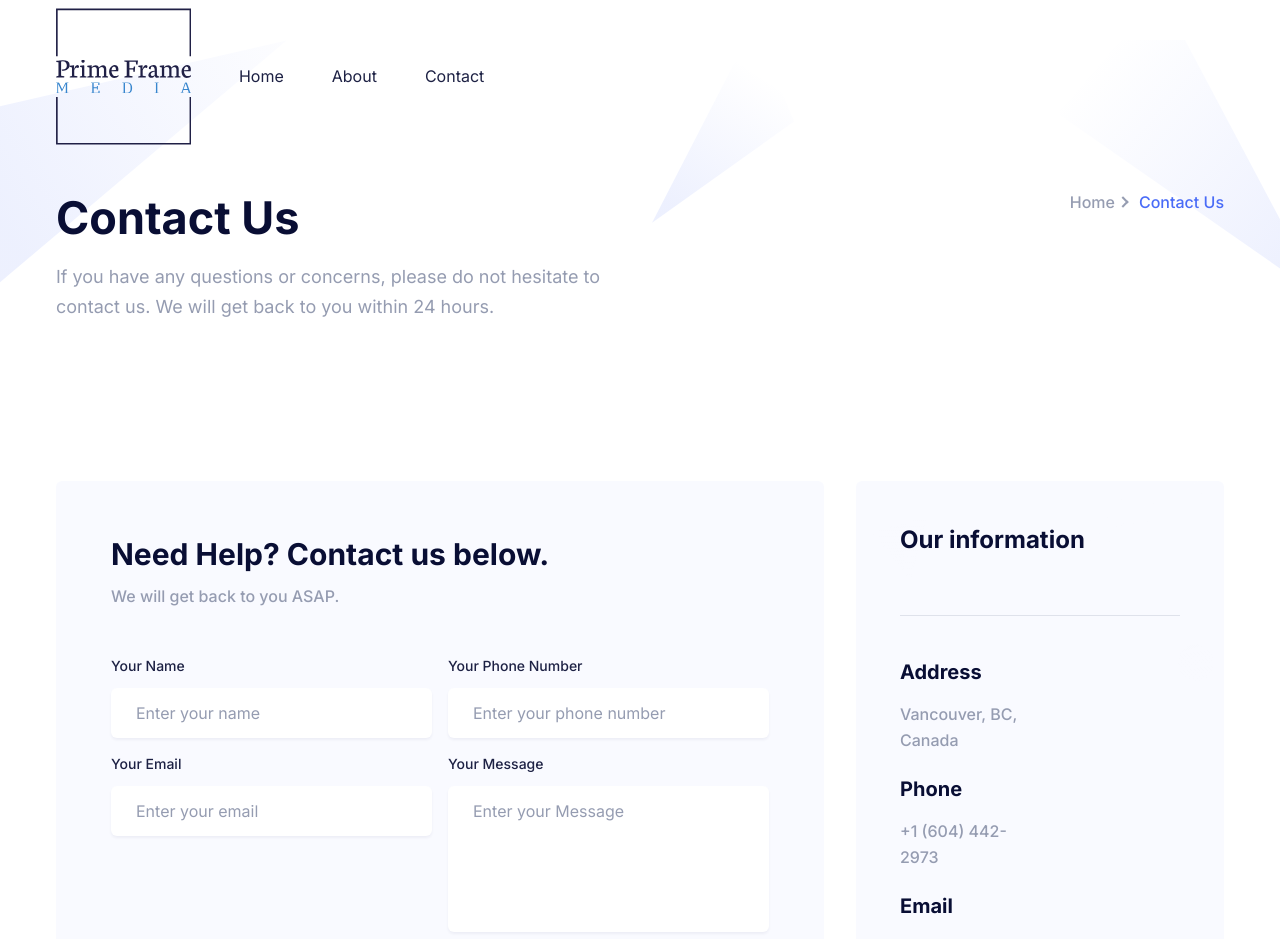
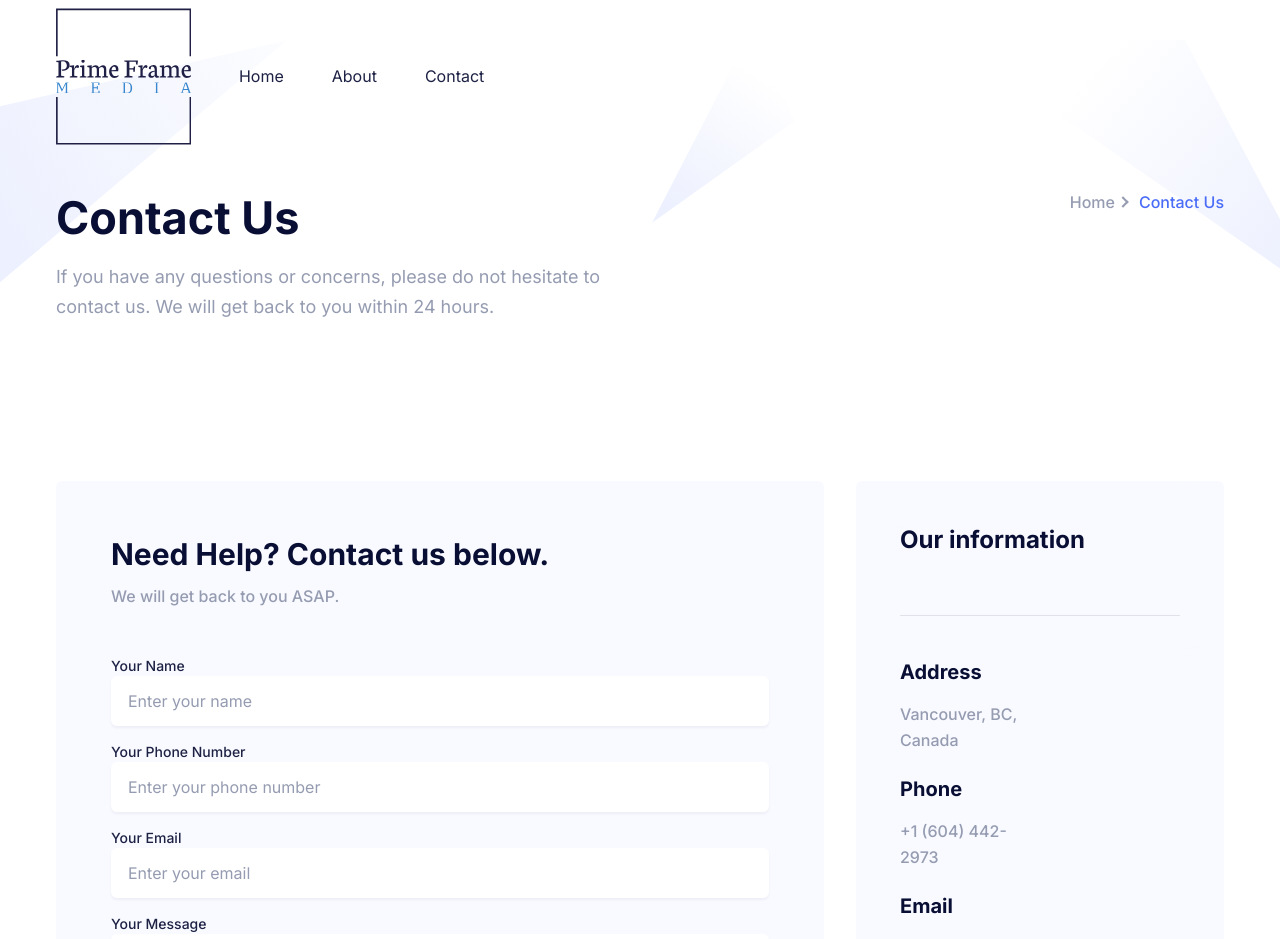
Before and after one commit to vasshorin/refav, a Next.js app: page /contact in a window 1280 px wide. Shown: the top 939 px of the page. Built offline with nearby package versions, Linux system fonts and the light colour scheme.

Commit message:
Make form resposinve

```diff
--- a/components/Contact/index.tsx
+++ b/components/Contact/index.tsx
@@ -14,8 +14,6 @@ const Contact = () => {
   const emailServiceId = process.env.EMAIL_SERVICE_ID;
   const emailTemplateId = process.env.EMAIL_TEMPLATE_ID;
   const emailUserId = process.env.EMAIL_USER_ID;
-
-
 
   const sendEmail = async (e) => {
     e.preventDefault();
@@ -45,12 +43,12 @@ const Contact = () => {
   };
 
   return (
-    <section id="contact" className="overflow-hidden py-16 md:py-20 lg:py-28">
+    <section id="contact" className="py-16 md:py-20 lg:py-28">
       <div className="container">
         <div className="-mx-4 flex flex-wrap">
           <div className="w-full px-4 lg:w-7/12 xl:w-8/12">
             <div
-              className="wow fadeInUp mb-12 rounded-md bg-primary/[3%] py-11 px-8 dark:bg-dark sm:p-[55px] lg:mb-5 lg:px-8 xl:p-[55px]"
+              className="wow fadeInUp mb-12 rounded-md py-11 px-8 bg-primary/[3%] dark:bg-dark sm:p-[55px] lg:mb-5 lg:px-8 xl:p-[55px]"
               data-wow-delay=".15s"
             >
               <h2 className="mb-3 text-2xl font-bold text-black dark:text-white sm:text-3xl lg:text-2xl xl:text-3xl">
@@ -59,11 +57,11 @@ const Contact = () => {
               <p className="mb-12 text-base font-medium text-body-color">
                 We will get back to you ASAP.
               </p>
-              <form onSubmit={sendEmail} className="grid grid-cols-1 md:grid-cols-2 gap-4">
-                <div>
+              <form onSubmit={sendEmail}>
+                <div className="mb-4">
                   <label
                     htmlFor="name"
-                    className="mb-3 block text-sm font-medium text-dark dark:text-white"
+                    className="block text-sm font-medium text-dark dark:text-white"
                   >
                     Your Name
                   </label>
@@ -72,13 +70,13 @@ const Contact = () => {
                     placeholder="Enter your name"
                     value={name}
                     onChange={(e) => setName(e.target.value)}
-                    className="w-full rounded-md border border-transparent py-3 px-6 text-base text-body-color placeholder-body-color shadow-one outline-none focus-border-primary focus-visible:shadow-none dark:bg-[#242B51] dark:shadow-signUp"
+                    className="w-full rounded-md border border-transparent py-3 px-4 text-base text-body-color placeholder-body-color shadow-one outline-none focus-border-primary focus-visible:shadow-none dark:bg-[#242B51] dark:shadow-signUp"
                   />
                 </div>
-                <div>
+                <div className="mb-4">
                   <label
                     htmlFor="phoneNumber"
-                    className="mb-3 block text-sm font-medium text-dark dark:text-white"
+                    className="block text-sm font-medium text-dark dark:text-white"
                   >
                     Your Phone Number
                   </label>
@@ -87,13 +85,13 @@ const Contact = () => {
                     placeholder="Enter your phone number"
                     value={phoneNumber}
                     onChange={(e) => setPhoneNumber(e.target.value)}
-                    className="w-full rounded-md border border-transparent py-3 px-6 text-base text-body-color placeholder-body-color shadow-one outline-none focus-border-primary focus-visible:shadow-none dark:bg-[#242B51] dark:shadow-signUp"
+                    className="w-full rounded-md border border-transparent py-3 px-4 text-base text-body-color placeholder-body-color shadow-one outline-none focus-border-primary focus-visible:shadow-none dark:bg-[#242B51] dark:shadow-signUp"
                   />
                 </div>
-                <div>
+                <div className="mb-4">
                   <label
                     htmlFor="email"
-                    className="mb-3 block text-sm font-medium text-dark dark:text-white"
+                    className="block text-sm font-medium text-dark dark:text-white"
                   >
                     Your Email
                   </label>
@@ -102,13 +100,13 @@ const Contact = () => {
                     placeholder="Enter your email"
                     value={email}
                     onChange={(e) => setEmail(e.target.value)}
-                    className="w-full rounded-md border border-transparent py-3 px-6 text-base text-body-color placeholder-body-color shadow-one outline-none focus-border-primary focus-visible:shadow-none dark:bg-[#242B51] dark:shadow-signUp"
+                    className="w-full rounded-md border border-transparent py-3 px-4 text-base text-body-color placeholder-body-color shadow-one outline-none focus-border-primary focus-visible:shadow-none dark:bg-[#242B51] dark:shadow-signUp"
                   />
                 </div>
-                <div>
+                <div className="mb-4">
                   <label
                     htmlFor="message"
-                    className="mb-3 block text-sm font-medium text-dark dark:text-white"
+                    className="block text-sm font-medium text-dark dark:text-white"
                   >
                     Your Message
                   </label>
@@ -118,10 +116,10 @@ const Contact = () => {
                     placeholder="Enter your Message"
                     value={message}
                     onChange={(e) => setMessage(e.target.value)}
-                    className="w-full resize-none rounded-md border border-transparent py-3 px-6 text-base text-body-color placeholder-body-color shadow-one outline-none focus-border-primary focus-visible:shadow-none dark:bg-[#242B51] dark:shadow-signUp"
+                    className="w-full resize-none rounded-md border border-transparent py-3 px-4 text-base text-body-color placeholder-body-color shadow-one outline-none focus-border-primary focus-visible:shadow-none dark:bg-[#242B51] dark:shadow-signUp"
                   ></textarea>
                 </div>
-                <div className="col-span-2">
+                <div>
                   <button className="rounded-md bg-primary py-4 px-9 text-base font-medium text-white transition duration-300 ease-in-out hover-bg-opacity-80 hover-shadow-signUp" type="submit">
                     Submit
                   </button>
```
